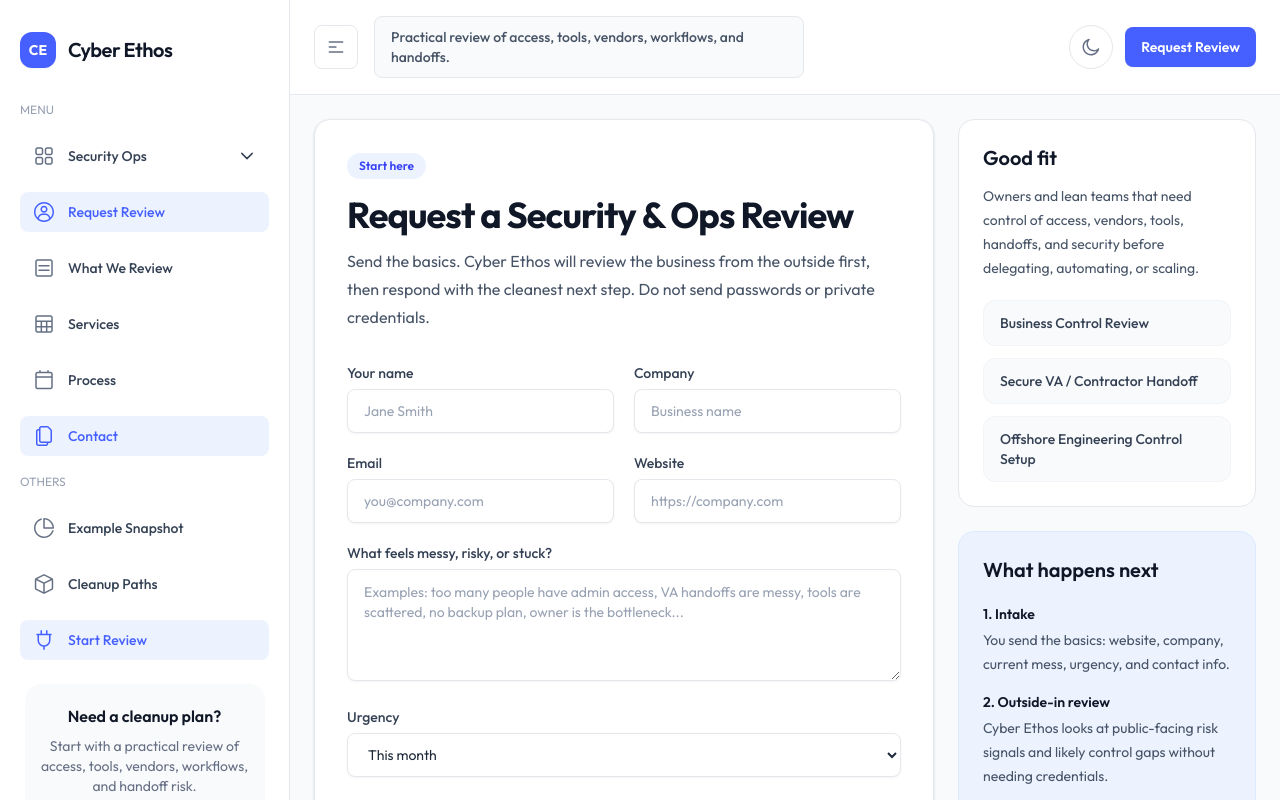
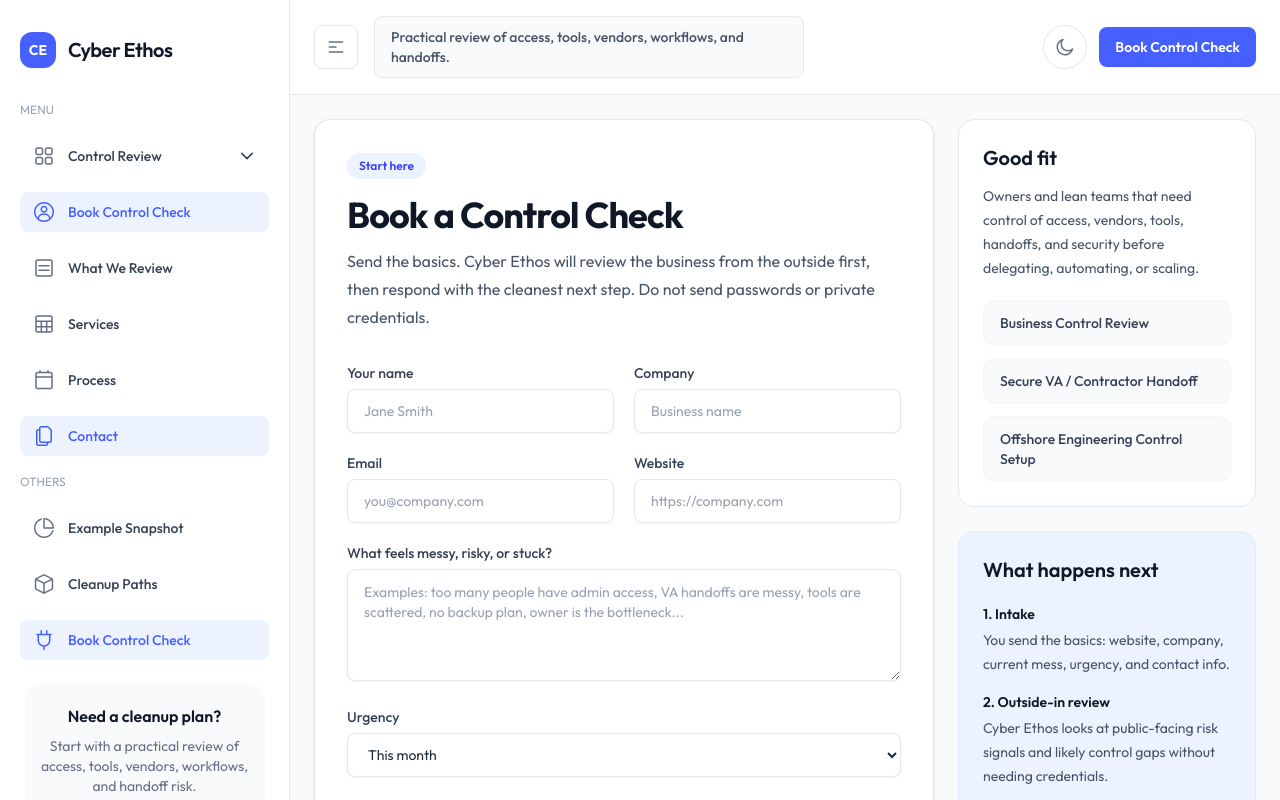
Before and after one commit to asleigher-arch/cyberethos-site, a Next.js app: page /review in a window 1280 px wide. Shown: the top 800 px of the page. Built offline with nearby package versions, Linux system fonts and the light colour scheme.

Commit message:
Align CTAs with Control Check

```diff
--- a/src/app/(admin)/page.tsx
+++ b/src/app/(admin)/page.tsx
@@ -167,7 +167,7 @@
           </p>
         </div>
         <Link href="/review" className="inline-flex items-center justify-center rounded-lg bg-brand-500 px-4 py-2.5 text-theme-sm font-semibold text-white shadow-theme-xs hover:bg-brand-600">
-          Request Review
+          Book Control Check
         </Link>
       </div>
       <div className="grid gap-4 lg:grid-cols-3">
--- a/src/components/review/ReviewRequestForm.tsx
+++ b/src/components/review/ReviewRequestForm.tsx
@@ -26,11 +26,11 @@
   const [form, setForm] = useState<FormState>(initialState);
 
   const mailto = useMemo(() => {
-    const subject = `Security & Ops Review request${form.company ? ` - ${form.company}` : ""}`;
+    const subject = `Business Control Review request${form.company ? ` - ${form.company}` : ""}`;
     const body = [
       "Hi Cyber Ethos,",
       "",
-      "I'd like to request a Security & Ops Review.",
+      "I'd like to book a 20-minute Control Check for a Business Control Review.",
       "",
       `Name: ${form.name}`,
       `Company: ${form.company}`,
@@ -64,7 +64,7 @@
           Start here
         </span>
         <h1 className="mt-4 text-3xl font-bold tracking-tight text-gray-900 dark:text-white/90 sm:text-4xl">
-          Request a Security & Ops Review
+          Book a Control Check
         </h1>
         <p className="mt-3 max-w-2xl text-theme-md leading-7 text-gray-600 dark:text-gray-400">
           Send the basics. Cyber Ethos will review the business from the outside first, then respond with the cleanest next step. Do not send passwords or private credentials.
--- a/src/layout/AppHeader.tsx
+++ b/src/layout/AppHeader.tsx
@@ -112,7 +112,7 @@
               href="/review"
               className="hidden rounded-lg bg-brand-500 px-4 py-2.5 text-theme-sm font-semibold text-white shadow-theme-xs hover:bg-brand-600 sm:inline-flex"
             >
-              Request Review
+              Book Control Check
             </Link>
           </div>
         </div>
--- a/src/layout/AppSidebar.tsx
+++ b/src/layout/AppSidebar.tsx
@@ -29,12 +29,12 @@
 const navItems: NavItem[] = [
   {
     icon: <GridIcon />,
-    name: "Security Ops",
+    name: "Control Review",
     subItems: [{ name: "Security Overview", path: "/", pro: false }],
   },
   {
     icon: <UserCircleIcon />,
-    name: "Request Review",
+    name: "Book Control Check",
     path: "/review",
   },
   {
@@ -72,7 +72,7 @@
   },
   {
     icon: <PlugInIcon />,
-    name: "Start Review",
+    name: "Book Control Check",
     path: "/review",
   },
 ];
--- a/src/layout/SidebarWidget.tsx
+++ b/src/layout/SidebarWidget.tsx
@@ -16,7 +16,7 @@
         href="/review"
         className="flex items-center justify-center p-3 font-medium text-white rounded-lg bg-brand-500 text-theme-sm hover:bg-brand-600"
       >
-        Request Review
+        Book Control Check
       </Link>
     </div>
   );
```
